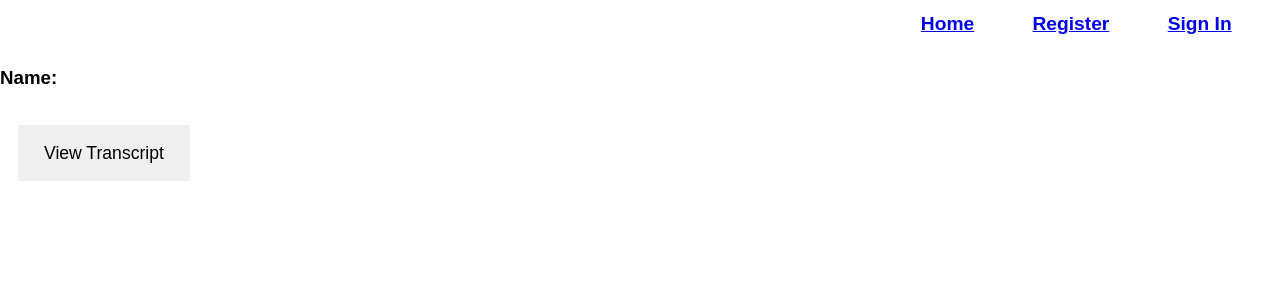
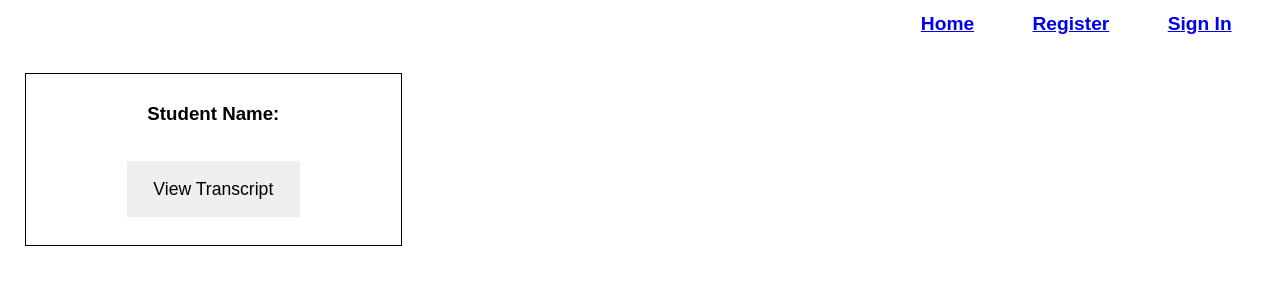
Before and after one commit to OliviaSchwartz/Transcript-Hackathon-Front, a React (Create React App) app: page /students in a window 1280 px wide. Shown: the top 300 px of the page. Built offline with nearby package versions, Linux system fonts and the light colour scheme; no server answers.

Commit message:
styling start

```diff
--- a/src/App.css
+++ b/src/App.css
@@ -94,4 +94,30 @@ input::placeholder {
 
 .course-container {
   cursor:pointer;
+  display:grid;
+  grid-template-columns: 1fr 1fr;
+  column-gap: 10px;
 }
+
+ .card {
+  display: grid;
+  grid-template-columns: 1fr 1fr 1fr,;
+
+}
+
+.students {
+  display: grid;
+  grid-template-columns: 1fr 1fr 1fr;
+  align-items: center;
+  flex-direction: column;
+}
+
+.student-card, .course-card {
+  margin: 25px;
+  padding: 10px;
+  border: 1px solid black
+}
+
+.student-info {
+  text-align: center;
+}
--- a/src/components/CourseCard.jsx
+++ b/src/components/CourseCard.jsx
@@ -2,7 +2,7 @@ import Courses from "../pages/Courses"
 
 const CourseCard = (props)=> {
     return(
-        <div className= "card course-card" >
+        <div className= "course-card" >
             <div className= "course-info">
                 <h3 className="name-display">Course: {props.name}</h3>
                 <button onClick={props.joinOnClick}>Join this class</button>
--- a/src/components/StudentCard.jsx
+++ b/src/components/StudentCard.jsx
@@ -1,8 +1,8 @@
 const StudentCard = (props)=> {
     return(
-        <div className= "card student-card" >
+        <div className= "student-card" >
             <div className= "student-info">
-                <h3 className="name-display">Name: {props.name}</h3>
+                <h3 className="name-display">Student Name: {props.name}</h3>
                 <button onClick={props.onClick}>View Transcript</button>
             </div>
         </div>
--- a/src/pages/LogIn.js
+++ b/src/pages/LogIn.js
@@ -16,7 +16,7 @@ const LogIn = ({ setUser, toggleAuthenticated, user }) => {
     setFormValues({ email: '', password: '' })
     setUser(payload)
     toggleAuthenticated(true)
-    navigate(`/students`)
+    navigate(`/`)
   }
 
   return (
--- a/src/pages/Students.js
+++ b/src/pages/Students.js
@@ -22,6 +22,7 @@ const Students = () => {
 
   return (
     <div className="student-information">
+      <div className="students">
         {students?.map((student) => (
           <StudentCard
             key={student?.id}
@@ -30,6 +31,7 @@ const Students = () => {
           />
         ))}
       </div>
+    </div>
   )
 }
 
```
Lines whose indentation alone changed are shown as unchanged.
